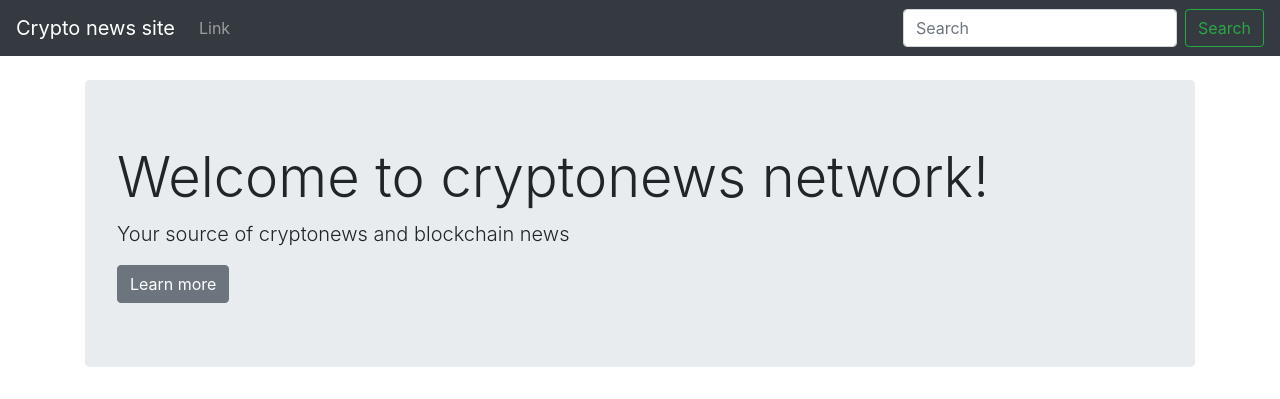
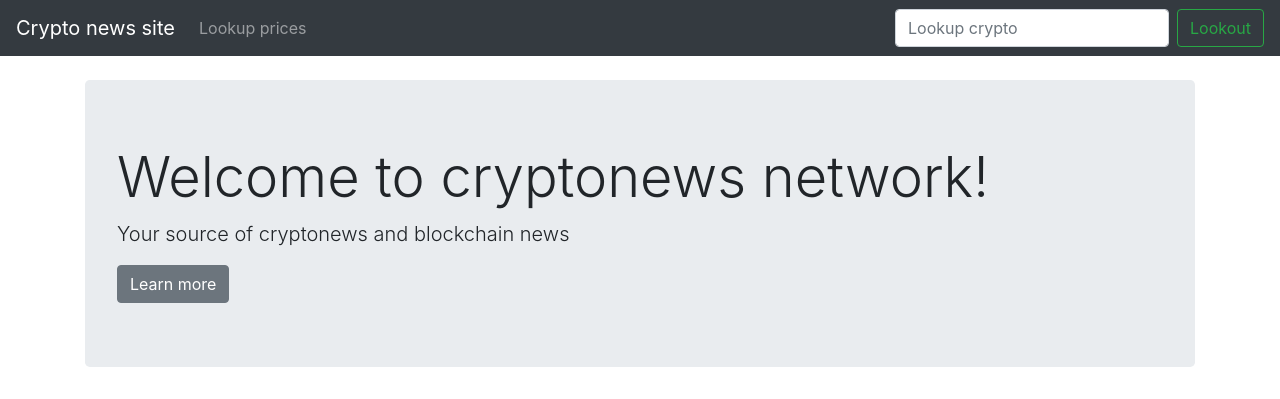
Before and after one commit to syko90/cyptonewssite, a Django app: template mysite/crypto/templates/home.html in a window 1280 px wide. Shown: the top 399 px of the page. Run offline with Django 3.2, Linux system fonts and the light colour scheme; the template is opened without the code that fills it, so the values that code supplies are empty; some libraries are stand-ins or nearby versions.

Commit message:
12# searching prices

```diff
--- a/mysite/crypto/templates/base.html
+++ b/mysite/crypto/templates/base.html
@@ -12,7 +12,7 @@
   </head>
   <body>
     <nav class="navbar navbar-expand-lg navbar-dark bg-dark">
-      <a class="navbar-brand" href="#">Crypto news site</a>
+      <a class="navbar-brand" href="{% url 'home' %}">Crypto news site</a>
       <button class="navbar-toggler" type="button" data-toggle="collapse" data-target="#navbarSupportedContent" aria-controls="navbarSupportedContent" aria-expanded="false" aria-label="Toggle navigation">
         <span class="navbar-toggler-icon"></span>
       </button>
@@ -21,13 +21,14 @@
         <ul class="navbar-nav mr-auto">
 
           <li class="nav-item">
-            <a class="nav-link" href="#">Link</a>
+            <a class="nav-link" href="{% url 'prices' %}">Lookup prices</a>
           </li>
 
         </ul>
-        <form class="form-inline my-2 my-lg-0">
-          <input class="form-control mr-sm-2" type="search" placeholder="Search" aria-label="Search">
-          <button class="btn btn-outline-success my-2 my-sm-0" type="submit">Search</button>
+        <form class="form-inline my-2 my-lg-0" method="POST" action="{% url 'prices' %}">
+          {% csrf_token %}
+          <input class="form-control mr-sm-2" type="search" placeholder="Lookup crypto " aria-label="Search">
+          <button class="btn btn-outline-success my-2 my-sm-0" type="submit">Lookout</button>
         </form>
       </div>
     </nav>
--- /dev/null
+++ b/mysite/crypto/templates/prices.html
@@ -0,0 +1,5 @@
+{% extends 'base.html'  %}
+
+{% block content %}
+    JOŁ Świecie
+{% endblock %}
--- a/mysite/crypto/urls.py
+++ b/mysite/crypto/urls.py
@@ -2,5 +2,6 @@ from django.urls import path
 from . import views
 
 urlpatterns = [
-    path('', views.home, name='home')
+    path('', views.home, name='home'),
+    path('prices/', views.prices, name='prices'),
 ]
--- a/mysite/crypto/views.py
+++ b/mysite/crypto/views.py
@@ -16,3 +16,6 @@ def home(request):
     api_request =  requests.get('https://min-api.cryptocompare.com/data/v2/news/?lang=EN')
     api = json.loads(api_request.content)
     return render(request, 'home.html', {'api':api, 'price': price })
+
+def prices(request):
+    return render(request, 'prices.html', {})
```
